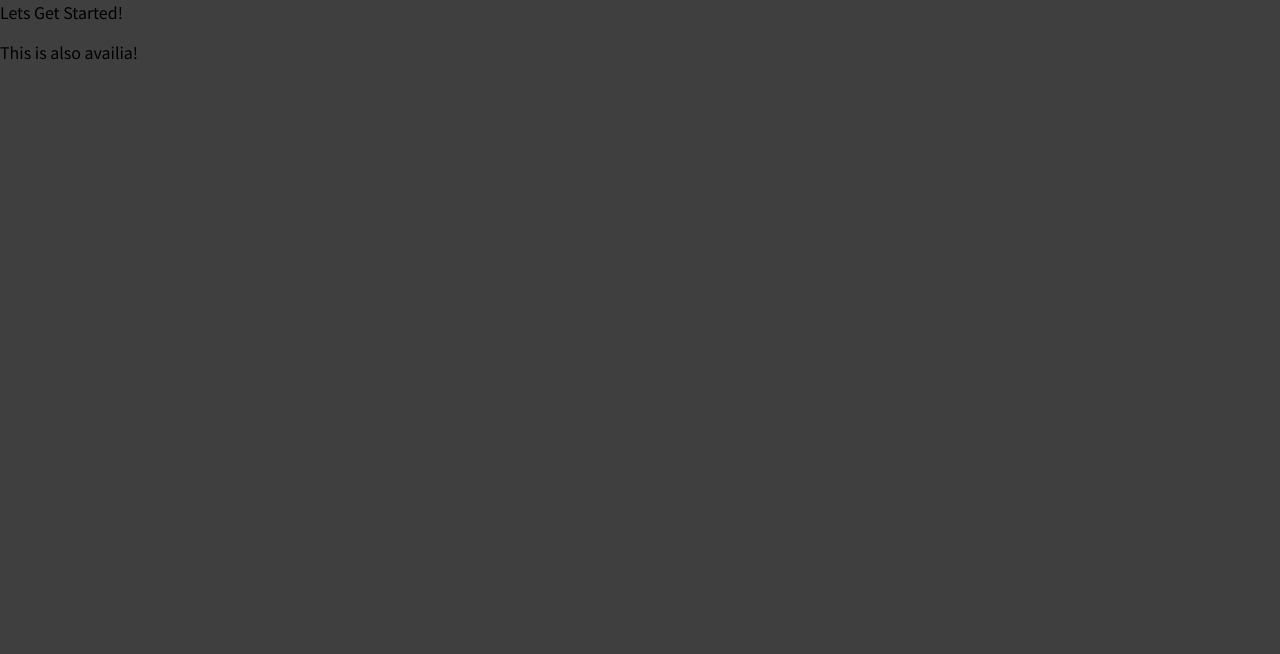
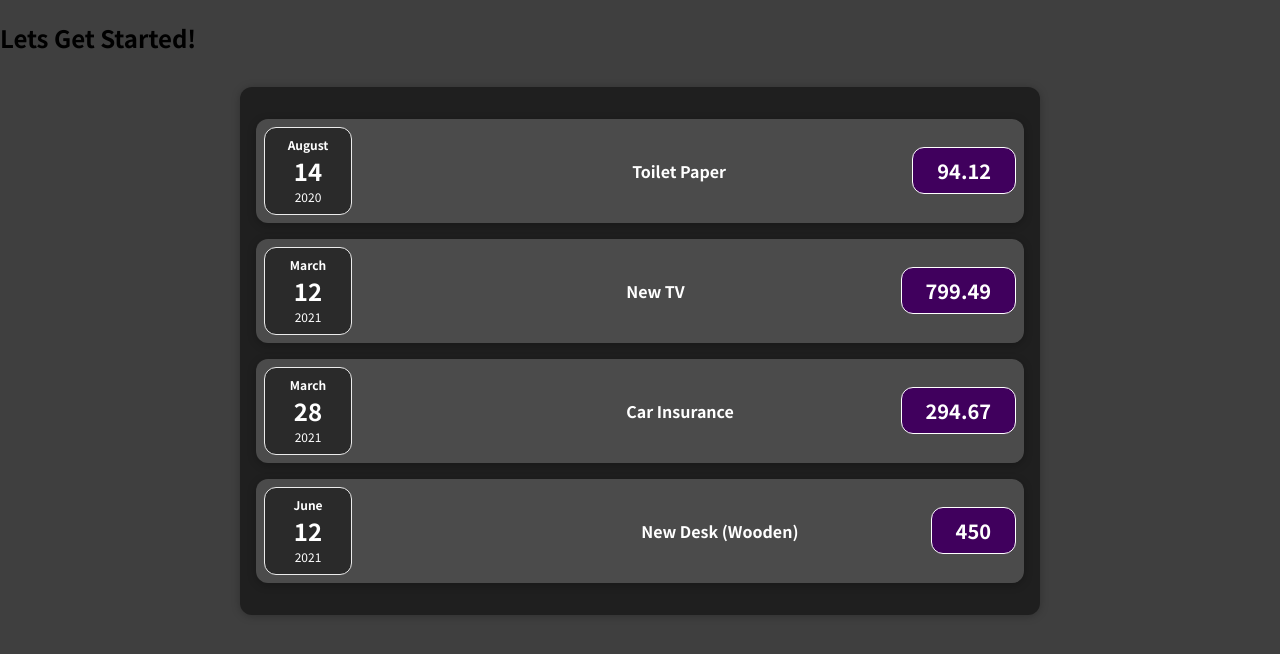
Before and after one commit to NArredondo89/React-Practice-Modules, a React (Create React App) app: page / in a window 1280 px wide. Shown: the top 654 px of the page. Built offline with nearby package versions, Linux system fonts and the light colour scheme.

Commit message:
added expenses a with two child components

```diff
--- a/src/App.js
+++ b/src/App.js
@@ -1,10 +1,33 @@
 import "./index.css";
 
+import Expenses from "./components/Expenses";
+
 function App() {
+  const expenses = [
+    {
+      id: "e1",
+      title: "Toilet Paper",
+      amount: 94.12,
+      date: new Date(2020, 7, 14),
+    },
+    { id: "e2", title: "New TV", amount: 799.49, date: new Date(2021, 2, 12) },
+    {
+      id: "e3",
+      title: "Car Insurance",
+      amount: 294.67,
+      date: new Date(2021, 2, 28),
+    },
+    {
+      id: "e4",
+      title: "New Desk (Wooden)",
+      amount: 450,
+      date: new Date(2021, 5, 12),
+    },
+  ];
   return (
     <div className="App">
-      <div>Lets Get Started!</div>
-      <p>This is also availia!</p>
+      <h2>Lets Get Started!</h2>
+      <Expenses items={expenses} />
     </div>
   );
 }
--- /dev/null
+++ b/src/components/ExpenseDate.css
@@ -0,0 +1,26 @@
+.expense-date {
+  display: flex;
+  flex-direction: column;
+  width: 5.5rem;
+  height: 5.5rem;
+  border: 1px solid #ececec;
+  background-color: #2a2a2a;
+  color: white;
+  border-radius: 12px;
+  align-items: center;
+  justify-content: center;
+}
+
+.expense-date__month {
+  font-size: 0.75rem;
+  font-weight: bold;
+}
+
+.expense-date__year {
+  font-size: 0.75rem;
+}
+
+.expense-date__day {
+  font-size: 1.5rem;
+  font-weight: bold;
+}
--- /dev/null
+++ b/src/components/ExpenseDate.js
@@ -0,0 +1,18 @@
+import React from "react";
+import "./ExpenseDate.css";
+
+function ExpenseDate(props) {
+  const month = props.date.toLocaleString("en-us", { month: "long" });
+  const day = props.date.toLocaleString("en-us", { day: "2-digit" });
+  const year = props.date.getFullYear();
+
+  return (
+    <div className="expense-date">
+      <div className="expense-date__month">{month}</div>
+      <div className="expense-date__day">{day}</div>
+      <div className="expense-date__year">{year}</div>
+    </div>
+  );
+}
+
+export default ExpenseDate;
--- /dev/null
+++ b/src/components/ExpenseItem.css
@@ -0,0 +1,56 @@
+.expense-item {
+  display: flex;
+  justify-content: space-between;
+  align-items: center;
+  box-shadow: 0 2px 8px rgba(0, 0, 0, 0.25);
+  padding: 0.5rem;
+  margin: 1rem 0;
+  border-radius: 12px;
+  background-color: #4b4b4b;
+}
+
+.expense-item__description {
+  display: flex;
+  flex-direction: column;
+  gap: 1rem;
+  align-items: flex-end;
+  flex-flow: column-reverse;
+  justify-content: flex-start;
+  flex: 1;
+}
+
+.expense-item h2 {
+  color: #3a3a3a;
+  font-size: 1rem;
+  flex: 1;
+  margin: 0 1rem;
+  color: white;
+}
+
+.expense-item__price {
+  font-size: 1rem;
+  font-weight: bold;
+  color: white;
+  background-color: #40005d;
+  border: 1px solid white;
+  padding: 0.5rem;
+  border-radius: 12px;
+}
+
+@media (min-width: 580px) {
+  .expense-item__description {
+    flex-direction: row;
+    align-items: center;
+    justify-content: flex-start;
+    flex: 1;
+  }
+
+  .expense-item__description h2 {
+    font-size: 1.25rem;
+  }
+
+  .expense-item__price {
+    font-size: 1.25rem;
+    padding: 0.5rem 1.5rem;
+  }
+}
--- /dev/null
+++ b/src/components/ExpenseItem.js
@@ -0,0 +1,21 @@
+import React from "react";
+import "./ExpenseItem.css";
+import ExpenseDate from "./ExpenseDate";
+
+function ExpenseItem(props) {
+  const id = props.id;
+  const title = props.title;
+  const amount = props.amount;
+  const date = props.date;
+
+  return (
+    <div key={id} className="expense-item">
+      <ExpenseDate date={date} />
+      <div className="expense-item__description"></div>
+      <h2>{title}</h2>
+      <div className="expense-item__price">{amount}</div>
+    </div>
+  );
+}
+
+export default ExpenseItem;
--- /dev/null
+++ b/src/components/Expenses.css
@@ -0,0 +1,9 @@
+.expenses {
+  padding: 1rem;
+  background-color: rgb(31, 31, 31);
+  margin: 2rem auto;
+  width: 50rem;
+  max-width: 95%;
+  border-radius: 12px;
+  box-shadow: 0 1px 8px rgba(0, 0, 0, 0.25);
+}
--- /dev/null
+++ b/src/components/Expenses.js
@@ -0,0 +1,34 @@
+import React from "react";
+import ExpenseItem from "./ExpenseItem";
+import "./Expenses.css";
+
+function Expenses(props) {
+  const item = props.items;
+
+  return (
+    <div className="expenses">
+      <ExpenseItem
+        title={item[0].title}
+        amount={item[0].amount}
+        date={item[0].date}
+      />
+      <ExpenseItem
+        title={item[1].title}
+        amount={item[1].amount}
+        date={item[1].date}
+      />
+      <ExpenseItem
+        title={item[2].title}
+        amount={item[2].amount}
+        date={item[2].date}
+      />
+      <ExpenseItem
+        title={item[3].title}
+        amount={item[3].amount}
+        date={item[3].date}
+      />
+    </div>
+  );
+}
+
+export default Expenses;
```
